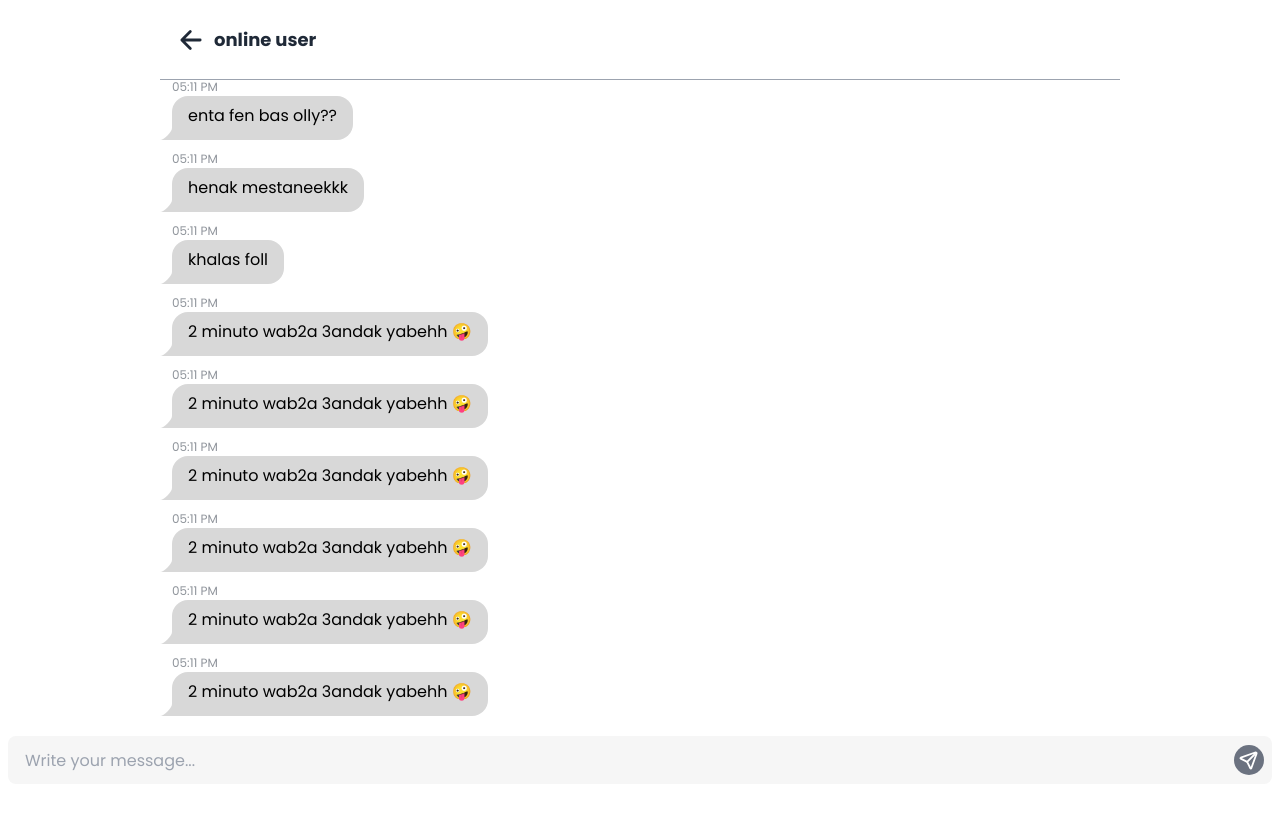
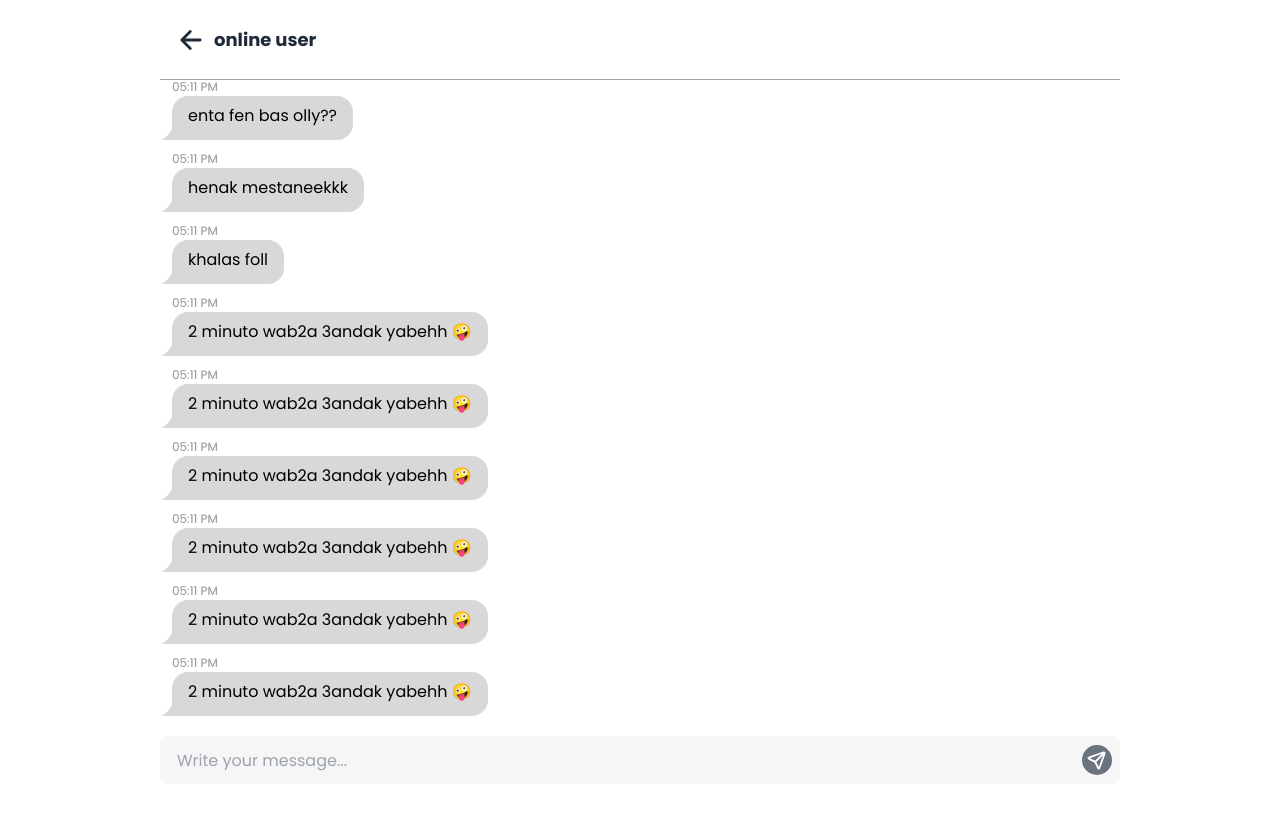
Before and after one commit to ahmamedhat/Chatly, a Next.js app: page /chat in a window 1280 px wide. Shown: the top 814 px of the page. Built offline with nearby package versions, Linux system fonts and the light colour scheme; no server answers.

Commit message:
fix: some ui fixes

```diff
--- a/app/chat/page.tsx
+++ b/app/chat/page.tsx
@@ -5,6 +5,7 @@ import { ChatMessages, IconsSizes } from "@/lib/constants";
 import { socketActions } from "@/lib/redux/reducers/socketSlice";
 import { RootState } from "@/lib/redux/store";
 import { ChatMessage } from "@/types/typings";
+import { useSession } from "next-auth/react";
 import { useSearchParams } from "next/navigation";
 import React, { useEffect, useRef, useState } from "react";
 import { TbSend } from "react-icons/tb";
@@ -17,17 +18,20 @@ export default function Chat() {
   const dispatch = useDispatch();
   const chatList = useRef<null | HTMLDivElement>(null);
   const user = useSelector((store: RootState) => store.user.user);
+  const { data: session } = useSession();
   const onlineUser = {
     id: useSearchParams().get("userID"),
     name: useSearchParams().get("username"),
   };
 
   useEffect(() => {
-    dispatch(socketActions.startConnecting());
     chatList.current?.scrollIntoView({ behavior: "smooth" });
-    return () => {
-      dispatch(socketActions.disconnect());
-    };
+    if (session?.user) {
+      dispatch(socketActions.startConnecting());
+      return () => {
+        dispatch(socketActions.disconnect());
+      };
+    }
   }, []);
 
   useEffect(() => {
@@ -72,7 +76,7 @@ export default function Chat() {
   }, [chatMessages]);
 
   return (
-    <div className="bg-white dark:bg-dark h-screen">
+    <div className="bg-white dark:bg-dark h-screen absolute inset-0">
       <div className="max-w-[60rem] flex flex-col justify-between pb-6 mx-auto h-full ">
         <ChatHeader userName={onlineUser.name ?? "online user"} />
         <div className="overflow-y-scroll pt-24 pb-14">
@@ -93,7 +97,7 @@ export default function Chat() {
           <div ref={chatList} />
         </div>
 
-        <div className="fixed mt-4 left-2 right-2 bottom-4">
+        <div className="fixed mt-4 mx-auto left-2 right-2 bottom-4 max-w-[60rem]">
           <input
             type="text"
             value={messageInput}
--- a/app/layout.tsx
+++ b/app/layout.tsx
@@ -42,11 +42,8 @@ export default function RootLayout({
                 {mounted && (
                   <ThemeProvider enableSystem={true} attribute="class">
                     <main>
-                      {path === "/chat" ? (
-                        children
-                      ) : (
-                        <Drawer>{children}</Drawer>
-                      )}
+                      children
+                      <Drawer>{children}</Drawer>
                     </main>
                     <div className="m-auto" />
                     {path == "/about" && <Footer />}
--- a/app/messages/page.tsx
+++ b/app/messages/page.tsx
@@ -6,12 +6,13 @@ import { socketActions } from "@/lib/redux/reducers/socketSlice";
 import { RootState } from "@/lib/redux/store";
 import { PersonOnlineMessage } from "@/types/typings";
 import { useSession } from "next-auth/react";
+import { useRouter } from "next/navigation";
 import { useEffect, useState } from "react";
 import { useDispatch, useSelector } from "react-redux";
 
 export default function Messages() {
   const socket = useSelector((store: RootState) => store.socket);
-  const user = useSelector((store: RootState) => store.user.user);
+  const router = useRouter();
   const [chats, setChats] = useState(Chats);
   const [onlineUsers, setOnlineUsers] = useState<PersonOnlineMessage[]>(
     socket.users
@@ -24,10 +25,12 @@ export default function Messages() {
   }, [session]);
 
   useEffect(() => {
-    dispatch(socketActions.startConnecting());
-    return () => {
-      dispatch(socketActions.disconnect());
-    };
+    if (session?.user) {
+      dispatch(socketActions.startConnecting());
+      return () => {
+        dispatch(socketActions.disconnect());
+      };
+    }
   }, []);
 
   useEffect(() => {
```
